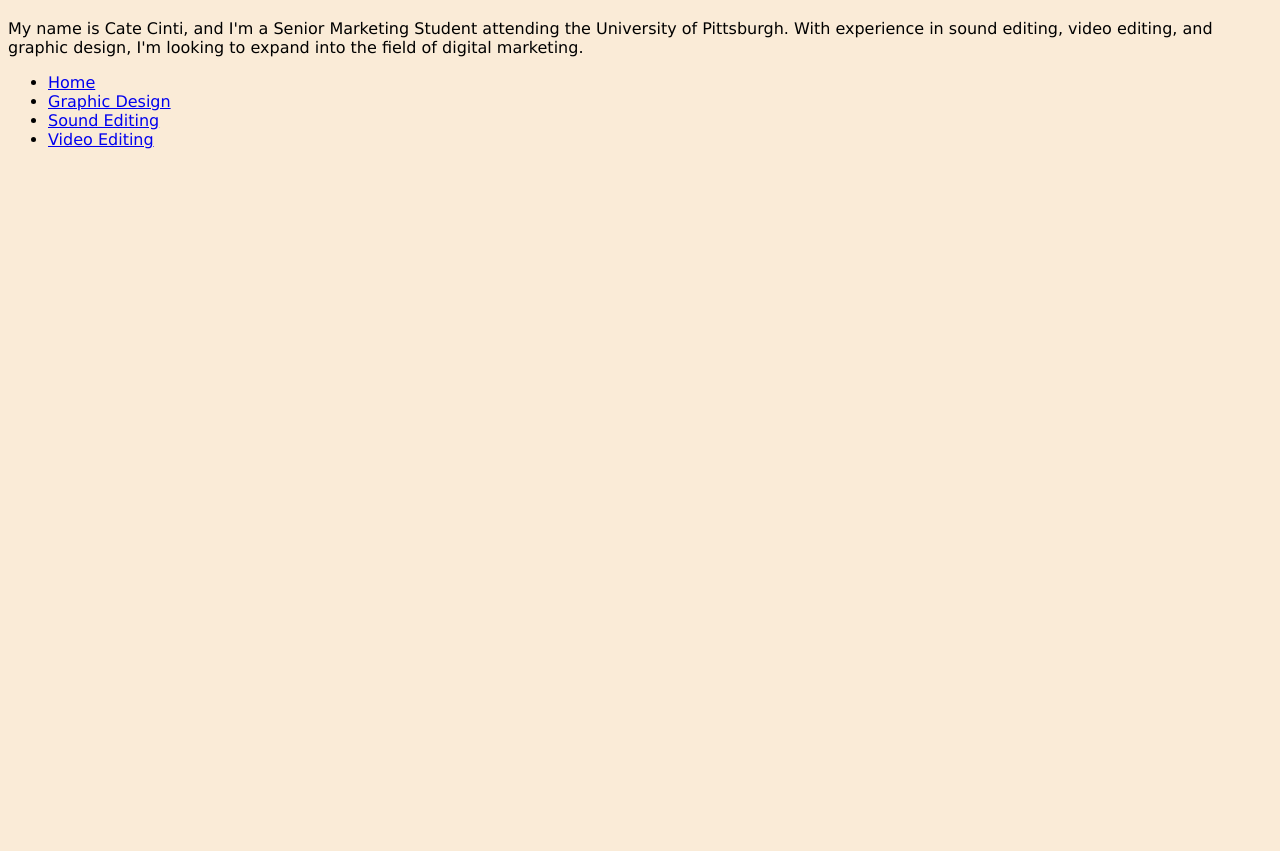
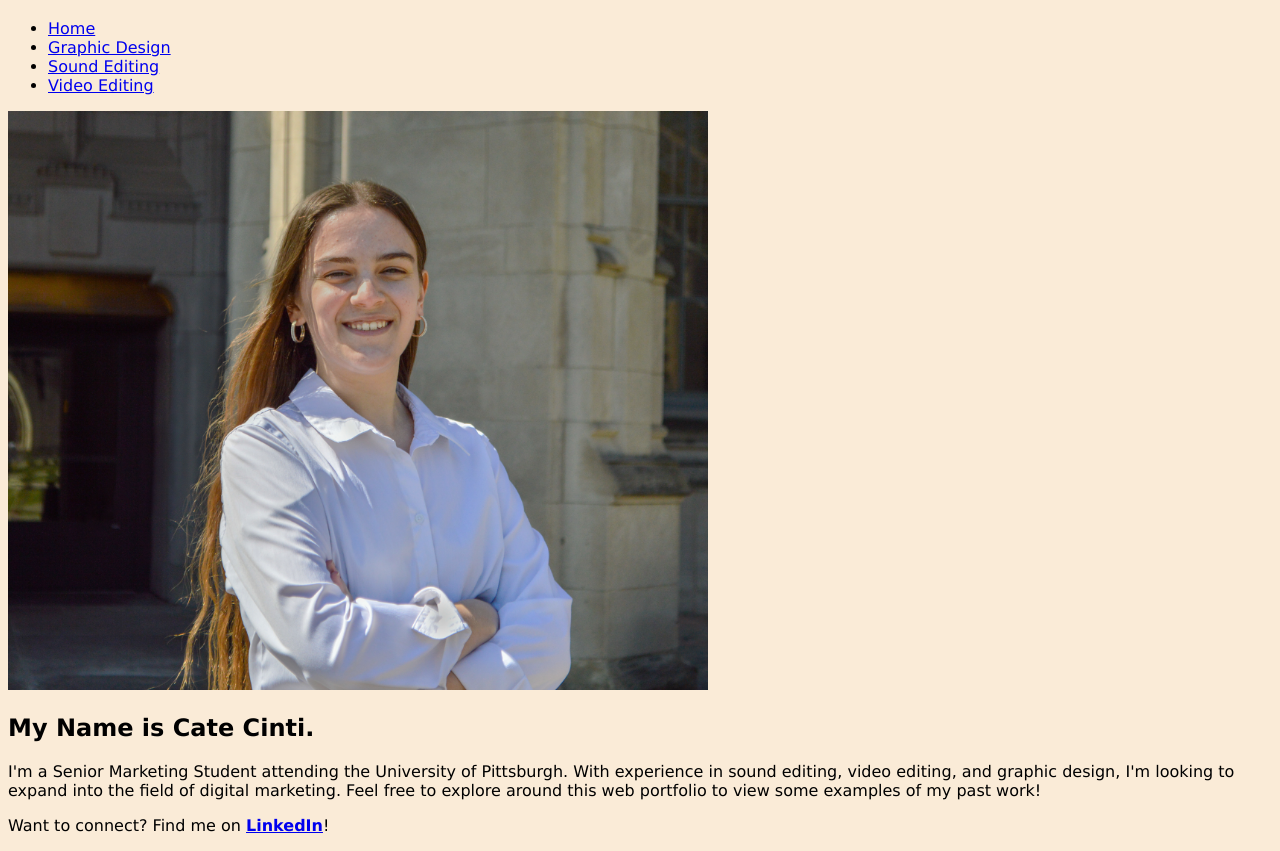
Before and after one commit to CateCinti/Web-Portfolio, a plain HTML site: page Index.html in a window 1280 px wide. Shown: the part 62-913 px from the top of the page. Before the commit the page ends 800 px from the top, so only its background shows below. Drawn offline with Linux system fonts and the light colour scheme.

Commit message:
Add files via upload

```diff
--- a/Index.html
+++ b/Index.html
@@ -6,13 +6,19 @@
     </head>
     <body>
         <h1>Welcome To My Portfolio!</h1>
-        <p>My name is Cate Cinti, and I'm a Senior Marketing Student attending the University of Pittsburgh. With experience in sound editing, video editing,
-            and graphic design, I'm looking to expand into the field of digital marketing.</p>
+        <div id="nav">
         <ul>
             <li><a href="Index.html">Home</a></li>
             <li><a href="Graphic Design.html">Graphic Design</a></li>
             <li><a href="Sound Editing.html">Sound Editing</a></li>
             <li><a href="Video Editing.html">Video Editing</a></li>
         </ul>
+        </div>
+        <img src="Images/Headshot 940 x 788.png" alt="Headshot" class="align-left" width="700" height="579.36"/>
+        <h2>My Name is Cate Cinti.</h2>
+        <p>
+            I'm a Senior Marketing Student attending the University of Pittsburgh. With experience in sound editing, video editing, and graphic design, I'm looking
+            to expand into the field of digital marketing. Feel free to explore around this web portfolio to view some examples of my past work!</p>
+        <p>Want to connect? Find me on <a href="https://www.linkedin.com/in/catherine-cinti-40b767225/"> <b>LinkedIn</b></a>!</p>
     </body>
 </html>
```
